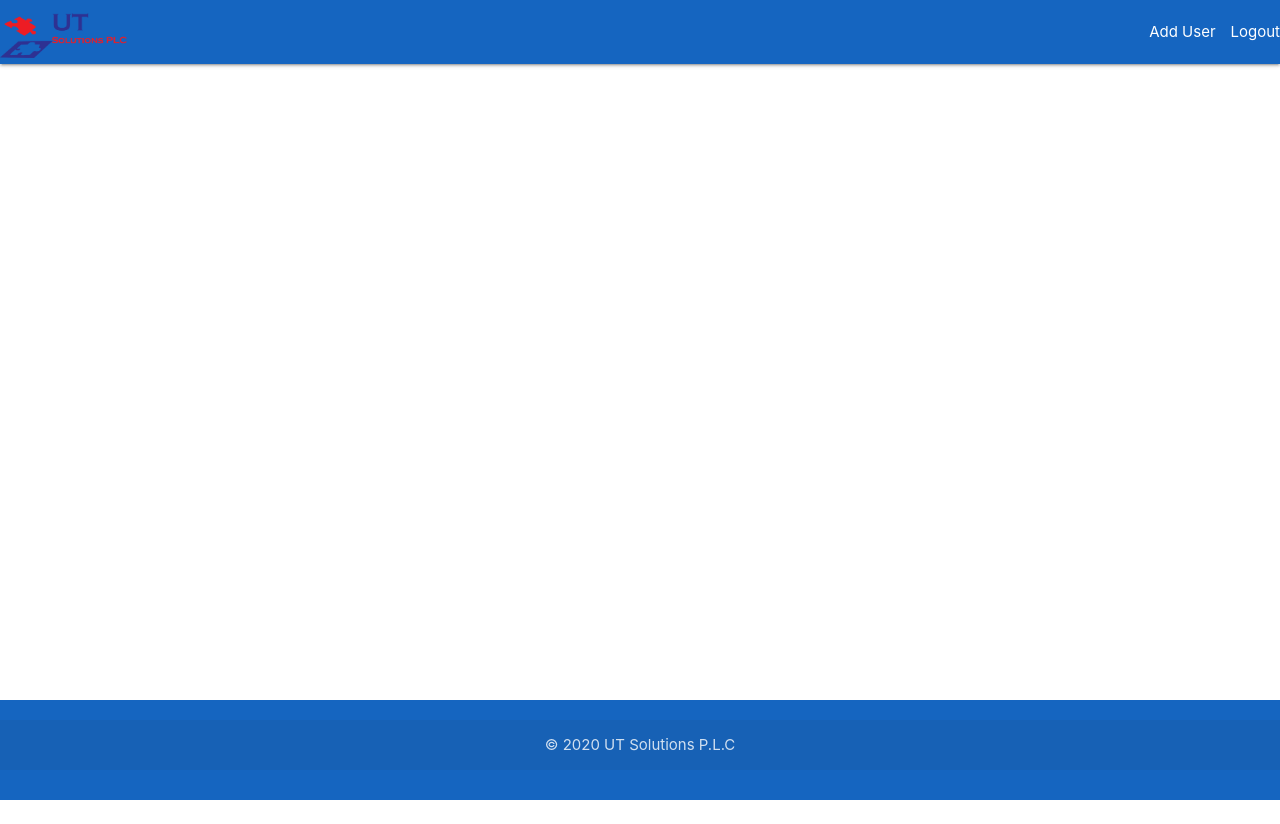
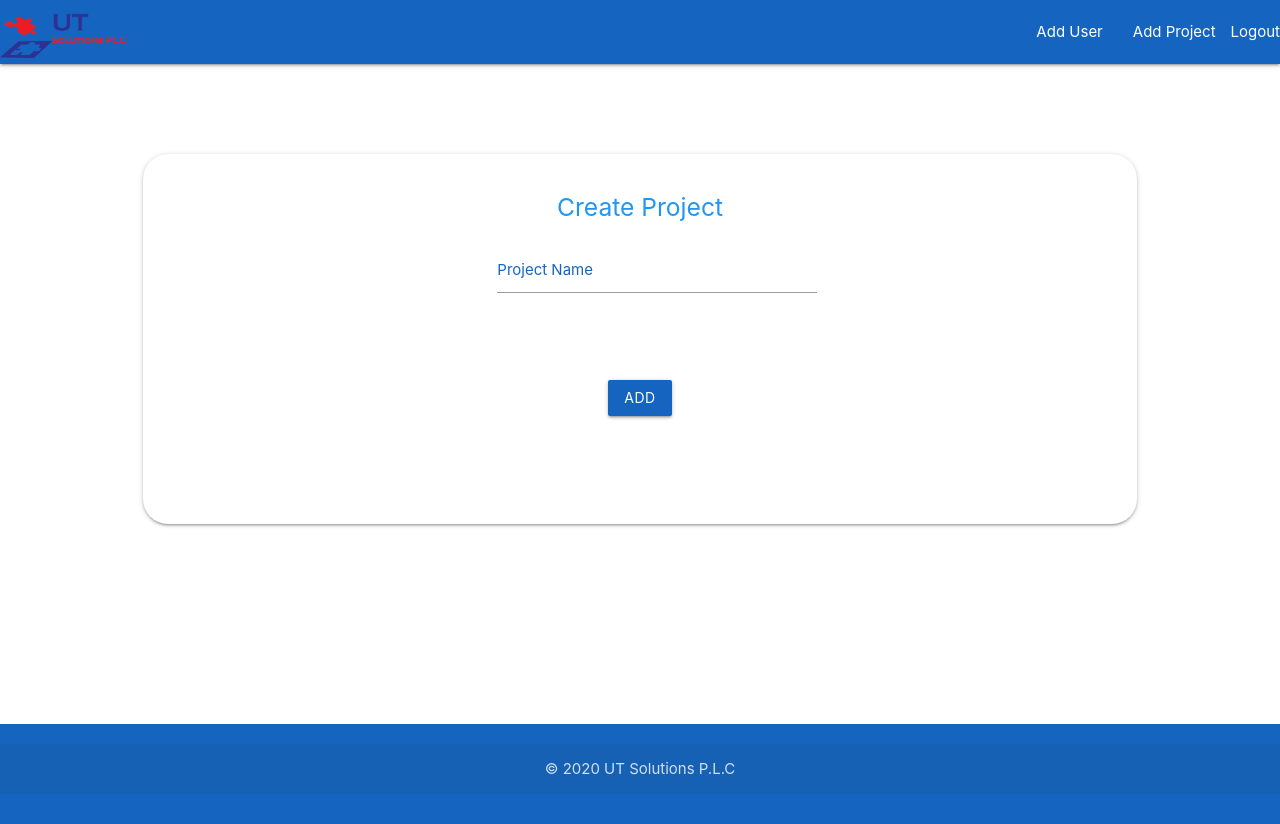
Before and after one commit to abdu4188/UT-financial-proposal-generator, a Vue app: page /add-project in a window 1280 px wide. Before the commit the page ends 800 px from the top, so only its background shows below. Built offline with nearby package versions, Linux system fonts and the light colour scheme; no server answers; sample sign-in values are in the browser's storage; what vue-progressbar, vuejs-dialog would draw is missing.

Commit message:
add project added

```diff
--- a/src/components/layout/Navbar.vue
+++ b/src/components/layout/Navbar.vue
@@ -2,11 +2,12 @@
   <div>
       <nav class=" blue darken-3">
         <div class="nav-wrapper">
-        <a href="#" class="brand-logo"><img src="../../assets/logo.png" alt="UT Solutions"></a>
+        <a href="#" class="brand-logo"><router-link style="color: white; text-decoration: none;" :to="{name: 'Home'}"><img src="../../assets/logo.png" alt="UT Solutions"></router-link></a>
         <ul id="nav-mobile" class="right hide-on-med-and-down">
             <li v-if="loggedIn"><router-link style="color: white; text-decoration: none;" :to="{name: 'Home'}">Home</router-link></li>
             <li v-if="loggedIn"><router-link style="color: white; text-decoration: none;" :to="{name: 'Documents'}">Documents</router-link></li>
             <li><router-link style="color: white; text-decoration: none;" :to="{name: 'AddUser'}">Add User</router-link></li>
+            <li><router-link style="color: white; text-decoration: none;" :to="{name: 'AddProject'}">Add Project</router-link></li>
             <li>Logout</li>
         </ul>
         </div>
--- a/src/router/index.js
+++ b/src/router/index.js
@@ -88,6 +88,22 @@ Vue.use(VueRouter)
       }
     }
   },
+  {
+    path: '/add-project',
+    name: 'AddProject',
+    component: lazyLoad('AddProject'),
+    meta: {
+      requiresAuth: true,
+      progress: {
+        func: [
+          {call: 'color', modifier: 'temp', argument: '#ffb000'},
+          {call: 'fail', modifier: 'temp', argument: '#6e0000'},
+          {call: 'location', modifier: 'temp', argument: 'top'},
+          {call: 'transition', modifier: 'temp', argument: {speed: '1.5s', opacity: '0.6s', termination: 400}}
+        ]
+      }
+    }
+  },
 ]
 
 
--- a/src/views/AddProject.vue
+++ b/src/views/AddProject.vue
@@ -1,13 +1,63 @@
 <template>
-  <div class="addProject"></div>
+  <div class="addProject">
+      <div class="container custom-container">
+          <div class="card-panel ">
+              <div class="card-content center">
+                  <h5 class="card-title blue-text darken-3">Create Project</h5>
+                  <div class="row">
+                      <div class="col-sm-4"></div>
+                      <div class="col-sm-4">
+                        <form @submit.prevent="addProject">
+                            <div class="field input-field">
+                                <input v-model="name" type="text" name="name" id="name">
+                                <label for="name">Project Name</label>
+                            </div>
+                            <button type="submit" class="create-btn waves-effect waves-light btn blue darken-3 white-text">Add</button>
+                        </form>
+                      </div>
+                  </div>
+              </div>
+          </div>
+      </div>
+  </div>
 </template>
 
 <script>
+import {db} from '@/firebase/init'
+
 export default {
-
+    name: 'AddProject',
+    data(){
+        return{
+            name: null
+        }
+    },
+    methods:{
+        addProject(){
+            db.collection('projects').doc().set(
+                {
+                    name: this.name
+                }
+            ).then( () => {
+                console.log("added");
+            }).catch((err) => {
+                console.log(err.message);
+            })
+        }
+    }
 }
 </script>
 
 <style>
-
+.addProject .card-panel{
+  border-radius: 25px;
+  margin-top: 7vw;
+  margin-bottom: 7vw;
+}
+.custom-container{
+  width: 80vw;
+}
+.field{
+  width: 25vw;
+}
 </style>
```
